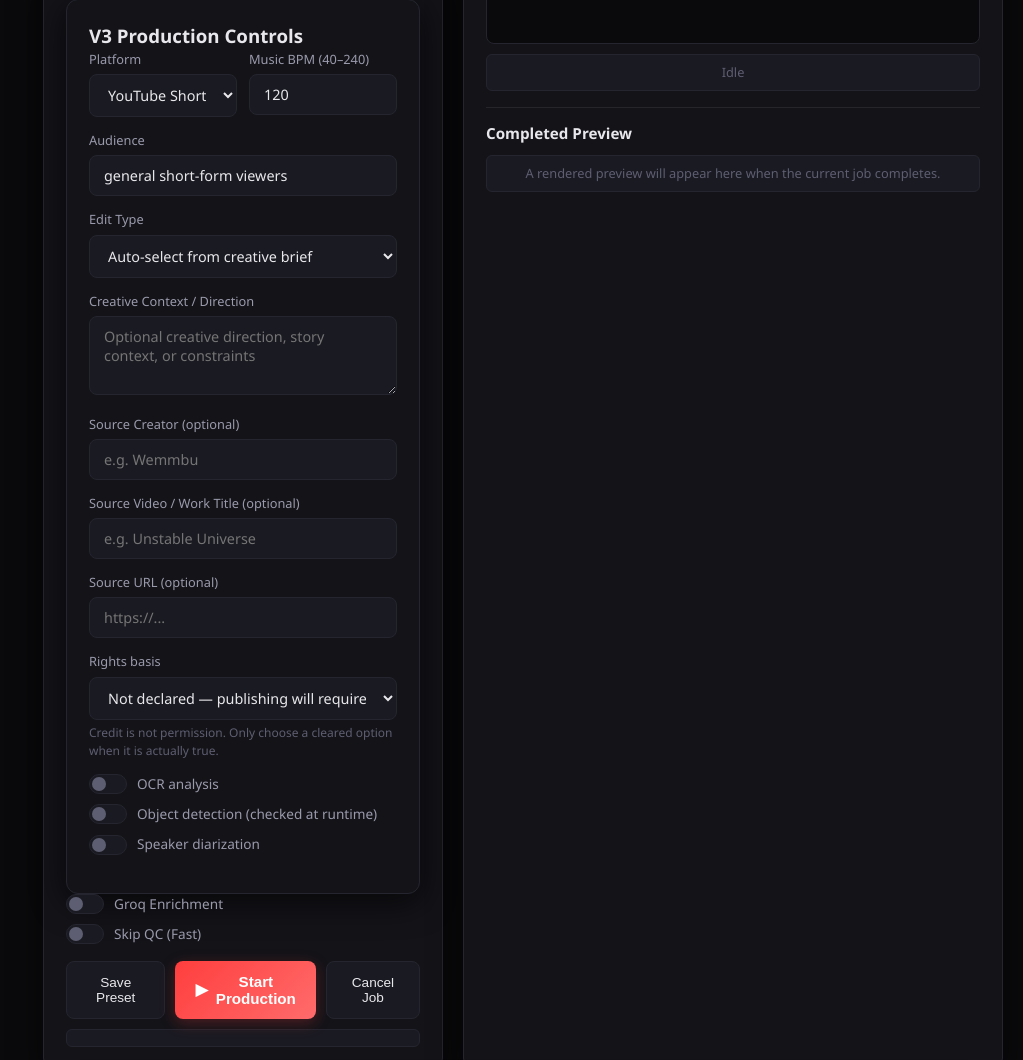
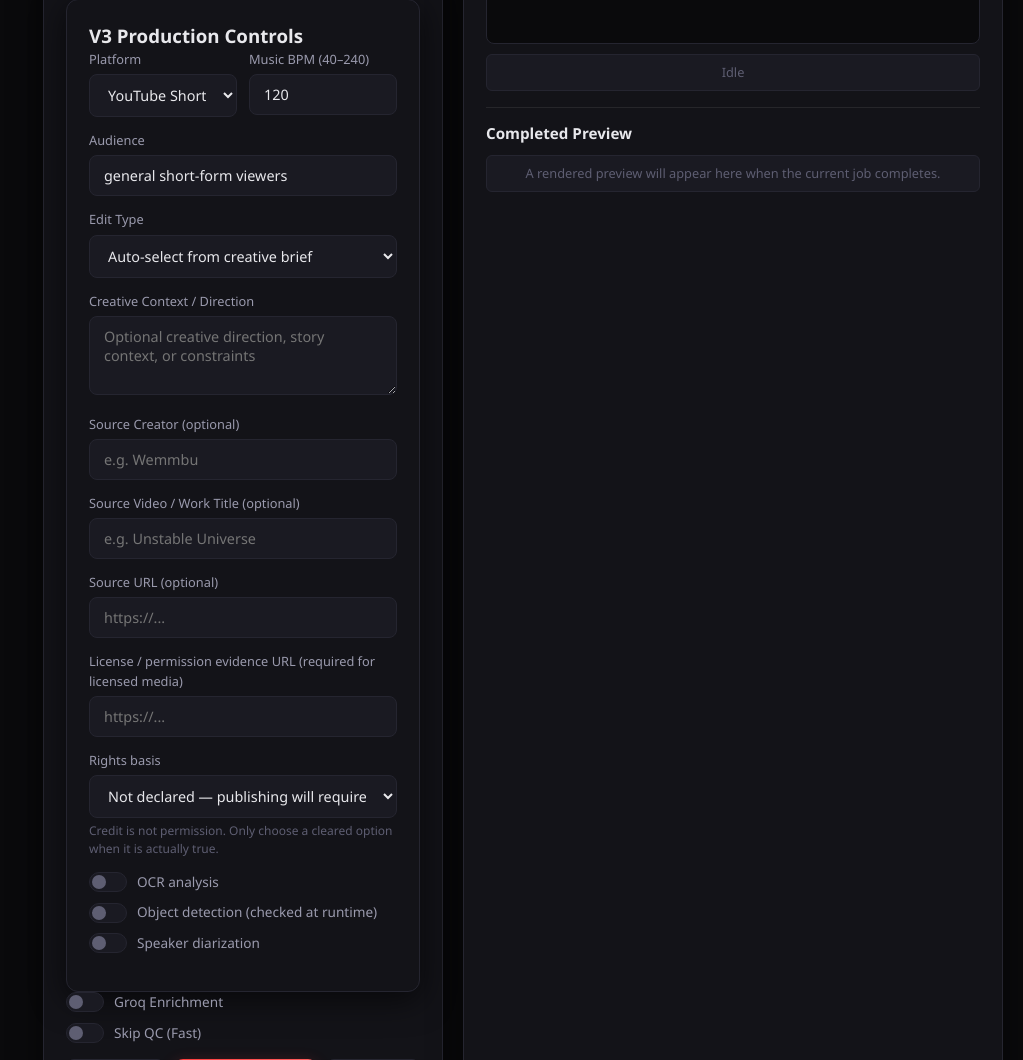
Before and after one commit to kapisam11/edit-factory-v3, a Flask app: page / in a window 1280 px wide. Shown: the part 613-1673 px from the top of the page, without its empty margins (257-1280 px from the left). Run offline with Flask 3, Linux system fonts and the light colour scheme; data that the repository does not hold is empty; parts of the project's set-up code (start-up, migrations or seed data) failed here and were passed over; some libraries are stand-ins or nearby versions.

Commit message:
feat: expose license evidence input in dashboard

```diff
--- a/02-WEB-FILES/templates/index.html
+++ b/02-WEB-FILES/templates/index.html
@@ -120,6 +120,10 @@
                                 <div class="form-group">
                                     <label for="source_url">Source URL (optional)</label>
                                     <input type="url" id="source_url" name="source_url" maxlength="1000" placeholder="https://...">
+                                </div>
+                                <div class="form-group">
+                                    <label for="license_url">License / permission evidence URL (required for licensed media)</label>
+                                    <input type="url" id="license_url" name="license_url" maxlength="1000" placeholder="https://...">
                                 </div>
                                 <div class="form-group">
                                     <label for="rights_basis">Rights basis</label>
```
